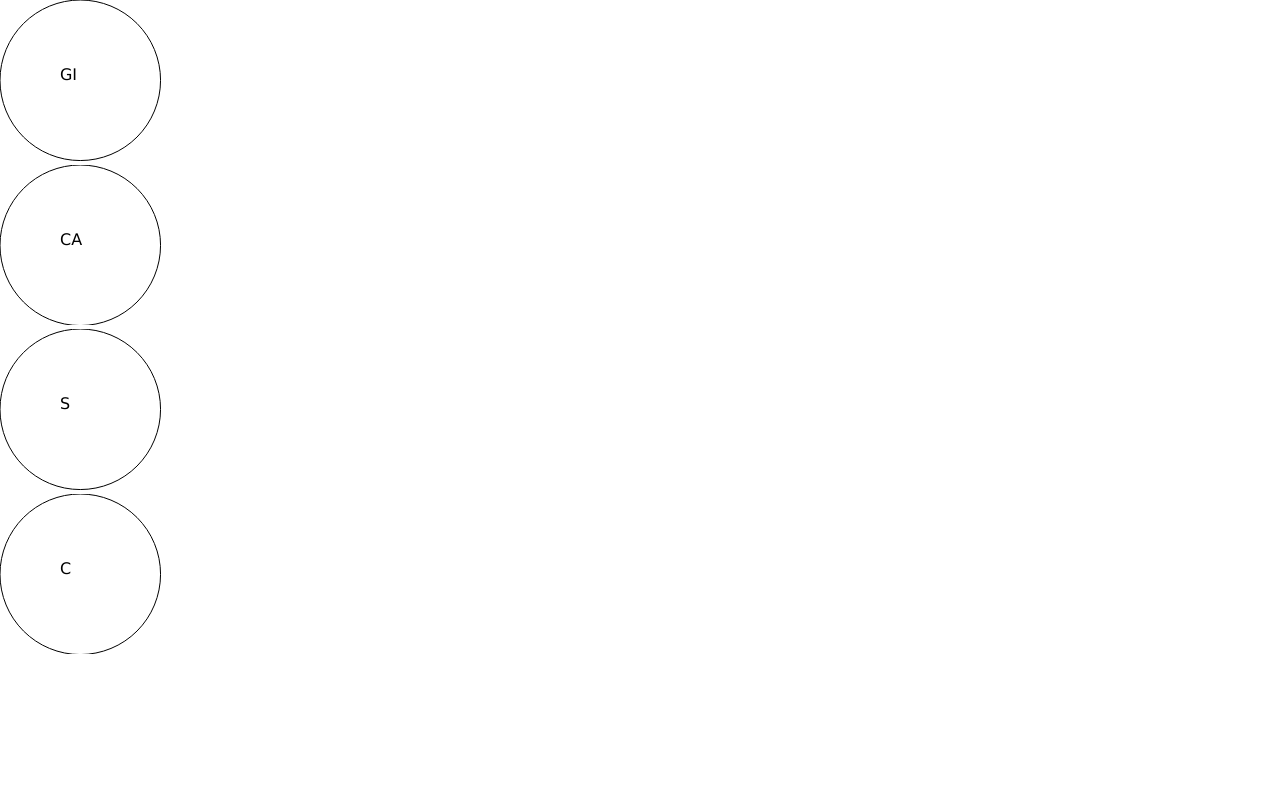
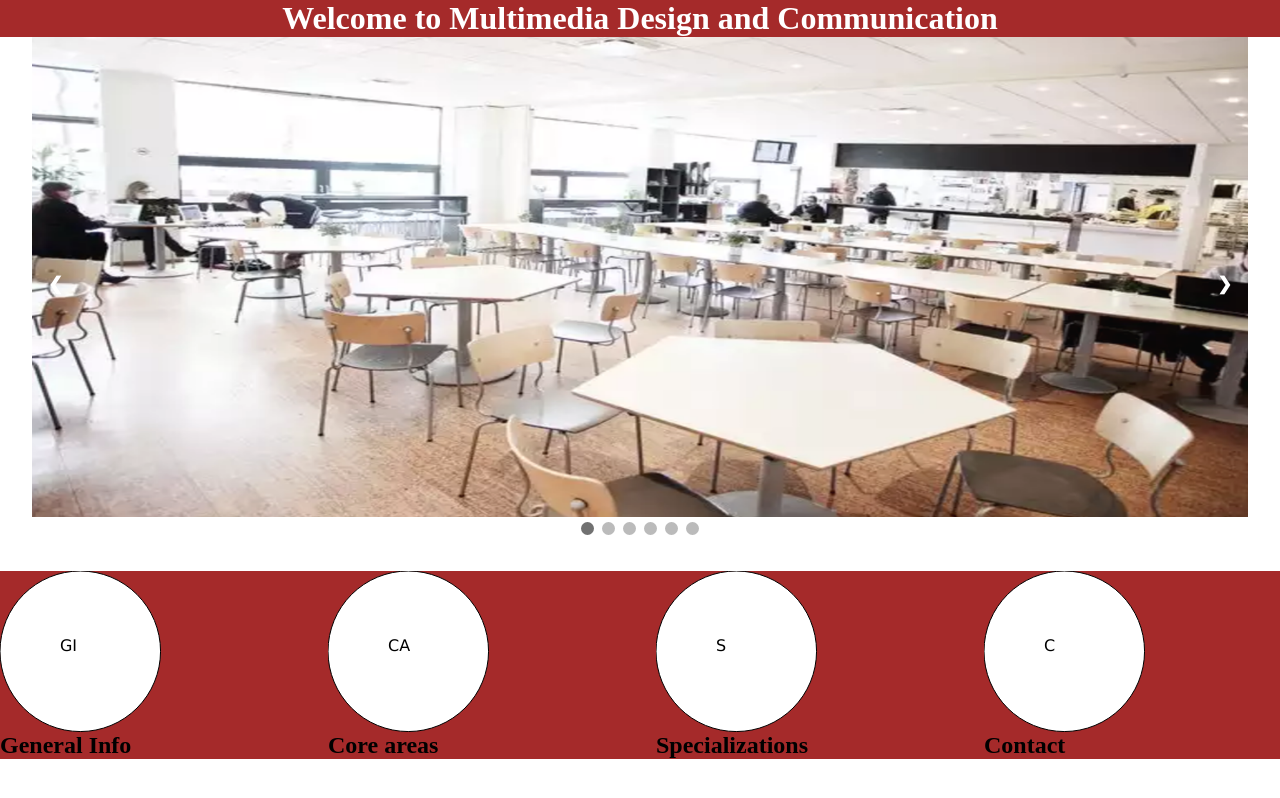
Before and after one commit to AndreiBolog/iteration2, a plain HTML site: page index.html in a window 1280 px wide. Drawn offline with nearby package versions, Linux system fonts and the light colour scheme; no server answers.

Commit message:
a bit of styling

```diff
--- a/index.html
+++ b/index.html
@@ -8,35 +8,51 @@
 </head>
 
 <body>
+    <header>
+
+        <h1 class="page-title">Welcome to Multimedia Design and Communication</h1>
+        <div class="slideshow-container">
+            <div class="mySlides fade"> <img src="imgs/img_01.png" class="size-img"> </div>
+            <div class="mySlides fade"> <img src="imgs/img_02.png" class="size-img"> </div>
+            <div class="mySlides fade"> <img src="imgs/img_03.png" class="size-img"> </div>
+            <div class="mySlides fade"> <img src="imgs/img_04.png" class="size-img"> </div>
+            <div class="mySlides fade"> <img src="imgs/img_05.png" class="size-img"> </div>
+            <div class="mySlides fade"> <img src="imgs/img_06.png" class="size-img"> </div> <a class="prev" onclick="plusSlides(-1)">&#10094;</a> <a class="next" onclick="plusSlides(1)">&#10095;</a> </div>
+
+        <div class="dotdiv" style="text-align:center"> <span class="dot" onclick="currentSlide(1)"></span> <span class="dot" onclick="currentSlide(2)"></span> <span class="dot" onclick="currentSlide(3)"></span> <span class="dot" onclick="currentSlide(4)"></span> <span class="dot" onclick="currentSlide(5)"></span> <span class="dot" onclick="currentSlide(6)"></span> </div>
+    </header>
+
+<nav>
     <div>
-
 <svg version="1.1" id="Layer_1" xmlns="http://www.w3.org/2000/svg" xmlns:xlink="http://www.w3.org/1999/xlink" x="0px" y="0px"
 	 width="160.55px" height="160.55px" viewBox="0 0 160.55 160.55" enable-background="new 0 0 160.55 160.55" xml:space="preserve">
     <circle fill="#FFFFFF" stroke="#000000" stroke-miterlimit="10" cx="80.275" cy="80.275" r="80.275" />
     <text class="svg-text" x="60" y="80" font-family="Verdana">GI</text>
 </svg>
-    </div>
+    <h1>General Info</h1>
+        </div>
     <div>
     <svg version="1.1" id="Layer_1" xmlns="http://www.w3.org/2000/svg" xmlns:xlink="http://www.w3.org/1999/xlink" x="0px" y="0px"
 	 width="160.55px" height="160.55px" viewBox="0 0 160.55 160.55" enable-background="new 0 0 160.55 160.55" xml:space="preserve">
     <circle fill="#FFFFFF" stroke="#000000" stroke-miterlimit="10" cx="80.275" cy="80.275" r="80.275" />
     <text class="svg-text" x="60" y="80" font-family="Verdana">CA</text>
 </svg>
-    </div>
+    <h1>Core areas</h1></div>
     <div>
     <svg version="1.1" id="Layer_1" xmlns="http://www.w3.org/2000/svg" xmlns:xlink="http://www.w3.org/1999/xlink" x="0px" y="0px"
 	 width="160.55px" height="160.55px" viewBox="0 0 160.55 160.55" enable-background="new 0 0 160.55 160.55" xml:space="preserve">
     <circle fill="#FFFFFF" stroke="#000000" stroke-miterlimit="10" cx="80.275" cy="80.275" r="80.275" />
     <text class="svg-text" x="60" y="80" font-family="Verdana">S</text>
 </svg>
-    </div>
+    <h1>Specializations</h1></div>
     <div>
     <svg version="1.1" id="Layer_1" xmlns="http://www.w3.org/2000/svg" xmlns:xlink="http://www.w3.org/1999/xlink" x="0px" y="0px"
 	 width="160.55px" height="160.55px" viewBox="0 0 160.55 160.55" enable-background="new 0 0 160.55 160.55" xml:space="preserve">
     <circle fill="#FFFFFF" stroke="#000000" stroke-miterlimit="10" cx="80.275" cy="80.275" r="80.275" />
     <text class="svg-text" x="60" y="80" font-family="Verdana">C</text>
 </svg>
-    </div>
+    <h1>Contact</h1></div>
+    </nav>
 
     <template class="categoryTemplate">
         <section class="category">
@@ -74,6 +90,7 @@
     <script src="https://cdnjs.cloudflare.com/ajax/libs/gsap/1.20.2/TweenMax.min.js"></script>
     <script src="FetchGoogleJSON.js"></script>
     <script src="PrettifyGoogleJSON.js"></script>
+    <script src="slides.js"></script>
     <script>
 //    let main =["General Info","General Info","General Info","General Info", "Stuff", "Stuff", "Stuff"];
 //
@@ -149,40 +166,6 @@
 
             }
             )};
-
-
-
-
-
-
-
-
-
-
-
-
-
-
-
-
-
-
-
-
-
-
-
-
-
-
-
-
-
-
-
-
-
-
     </script>
 </body>
 </html>
--- /dev/null
+++ b/slides.js
@@ -0,0 +1,39 @@
+let slideIndex = 0;
+showSlides();
+
+showSlides1();
+function plusSlides(n) {
+  showSlides1(slideIndex += n);
+}
+
+function currentSlide(n) {
+  showSlides1(slideIndex = n);
+}
+
+function showSlides1(n) {
+  var i;
+  var slides = document.getElementsByClassName("mySlides");
+  var dots = document.getElementsByClassName("dot");
+  if (n > slides.length) {slideIndex = 1}
+  if (n < 1) {slideIndex = slides.length}
+  for (i = 0; i < slides.length; i++) {
+      slides[i].style.display = "none";
+  }
+  for (i = 0; i < dots.length; i++) {
+      dots[i].className = dots[i].className.replace(" active", "");
+  }
+  slides[slideIndex-1].style.display = "block";
+  dots[slideIndex-1].className += " active";
+}
+
+function showSlides() {
+    var i;
+    let slides = document.getElementsByClassName("mySlides");
+    for (i = 0; i < slides.length; i++) {
+        slides[i].style.display = "none";
+    }
+    slideIndex++;
+    if (slideIndex> slides.length) {slideIndex = 1}
+    slides[slideIndex-1].style.display = "block";
+    setTimeout(showSlides, 4000); // Change image every 2 seconds
+}
--- a/style.css
+++ b/style.css
@@ -23,3 +23,148 @@
                 border: 1px solid #7c1f17;
                 width: 80%;
             }
+svg{
+    display: none;
+}
+.mobile-nav{
+    display: block;
+}
+/* old settings */
+
+nav>a{
+    text-decoration: none;
+    color:white;
+}
+nav>a:hover{
+    color:aquamarine;
+}
+
+/* Navigation */
+nav{
+    margin-top:1em;
+    display: grid;
+    grid-template-rows: 1fr;
+    grid-template-areas: "p";
+    align-items: center;
+    justify-content: center;
+    grid-gap: 2em;
+    background-color:brown;
+}
+nav>p{
+    grid-area: "p";
+}
+
+/* Slideshow container */
+
+.slideshow-container {
+    width: 95vw;
+    position: relative;
+    margin: auto;
+}
+
+.mySlides {
+    display: none;
+}
+.size-img{
+    width: 100%;
+    height: 60vh;
+}
+.page-title{
+    background-color:brown;
+    color:white;
+    text-align: center;
+}
+/* Next & previous buttons */
+.prev, .next {
+    cursor: pointer;
+    position: absolute;
+    top: 50%;
+    width: auto;
+    margin-top: -22px;
+    padding: 16px;
+    color: white;
+    font-weight: bold;
+    font-size: 18px;
+    transition: 0.6s ease;
+    border-radius: 0 3px 3px 0;
+}
+
+/* Position the "next button" to the right */
+.next {
+    right: 0;
+    border-radius: 3px 0 0 3px;
+}
+
+/* On hover, add a black background color with a little bit see-through */
+.prev:hover, .next:hover {
+    background-color: rgba(0,0,0,0.8);
+}
+
+/* The dots/bullets/indicators */
+.dot {
+    cursor:pointer;
+    position: relative;
+    z-index: 3;
+    height: 13px;
+    width: 13px;
+    margin: 0 2px;
+    background-color: #bbb;
+    border-radius: 50%;
+    display: inline-block;
+    transition: background-color 0.6s ease;
+}
+
+.active, .dot:hover {
+    background-color: #717171;
+}
+
+/* Fading animation */
+.fade {
+    -webkit-animation-name: fade;
+    -webkit-animation-duration: 1.5s;
+    animation-name: fade;
+    animation-duration: 1.5s;
+}
+
+@-webkit-keyframes fade {
+    from {opacity: .4}
+    to {opacity: 1}
+}
+
+@keyframes fade {
+    from {opacity: .4}
+    to {opacity: 1}
+}
+
+@media (min-width: 768px){
+/* Navigation */
+    svg{
+        display: block;
+    }
+nav{
+    margin-top: 2em;
+    display: grid;
+    grid-template-columns: repeat(4,1fr);
+    grid-template-areas: "a a a a";
+    grid-gap: 2em;
+}
+nav > a{
+    display: grid;
+    align-items: center;
+/*    padding: 3em;*/
+    height: 10em;
+    width: 10em;
+    grid-area: "a";
+    margin: auto;
+    border: 1px solid;
+    border-radius: 50%;
+    text-align: center;
+    text-decoration: none;
+}
+nav >p{
+    align-self: center;
+    overflow: auto;
+    position: absolute;
+    top: 50%;
+}
+}
```
Also changed, not shown: imgs/img_01.png (added), imgs/img_02.png (added), imgs/img_03.png (added), imgs/img_04.png (added), imgs/img_05.png (added), imgs/img_06.png (added).
